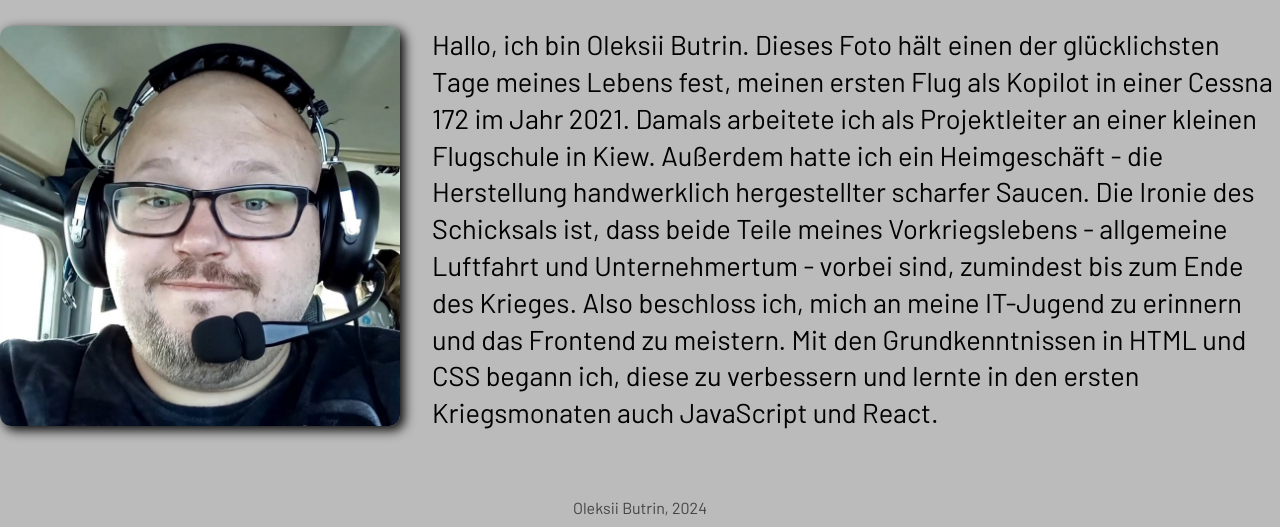
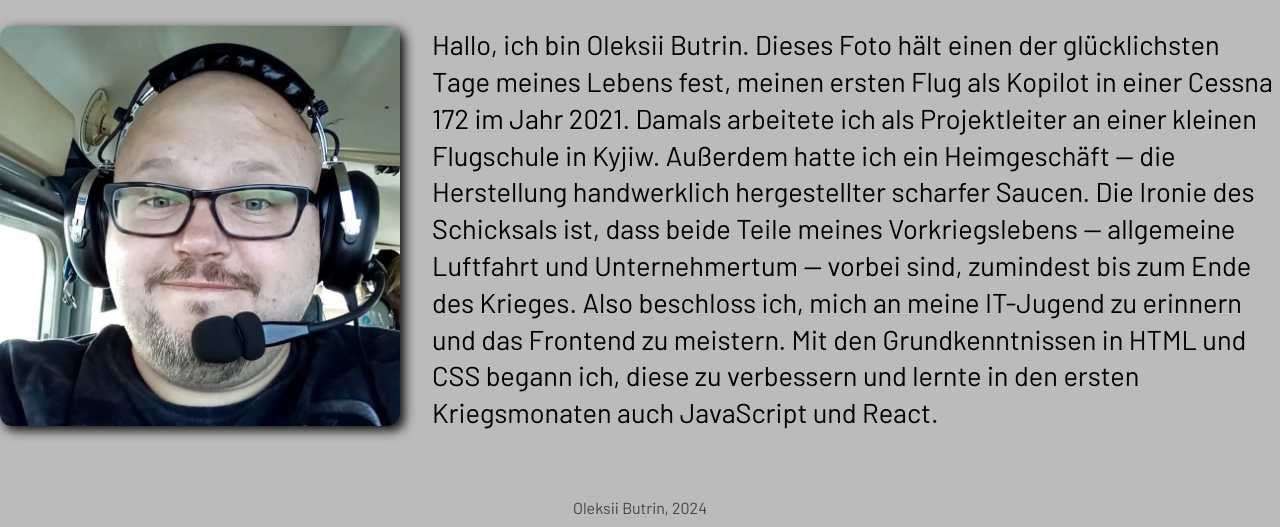
Before and after one commit to Bootreen/intro-site, a plain HTML site: page index.html in a window 1280 px wide. Shown: the part 300-827 px from the top of the page. Drawn offline with Linux system fonts and the light colour scheme.

Commit message:
Fixed some typos

```diff
--- a/index.html
+++ b/index.html
@@ -29,10 +29,10 @@
           Hallo, ich bin Oleksii Butrin. Dieses Foto hält einen der
           glücklichsten Tage meines Lebens fest, meinen ersten Flug als Kopilot
           in einer Cessna 172 im Jahr 2021. Damals arbeitete ich als
-          Projektleiter an einer kleinen Flugschule in Kiew. Außerdem hatte ich
-          ein Heimgeschäft - die Herstellung handwerklich hergestellter scharfer
+          Projektleiter an einer kleinen Flugschule in Kyjiw. Außerdem hatte ich
+          ein Heimgeschäft — die Herstellung handwerklich hergestellter scharfer
           Saucen. Die Ironie des Schicksals ist, dass beide Teile meines
-          Vorkriegslebens - allgemeine Luftfahrt und Unternehmertum - vorbei
+          Vorkriegslebens — allgemeine Luftfahrt und Unternehmertum — vorbei
           sind, zumindest bis zum Ende des Krieges. Also beschloss ich, mich an
           meine IT-Jugend zu erinnern und das Frontend zu meistern. Mit den
           Grundkenntnissen in HTML und CSS begann ich, diese zu verbessern und
```
